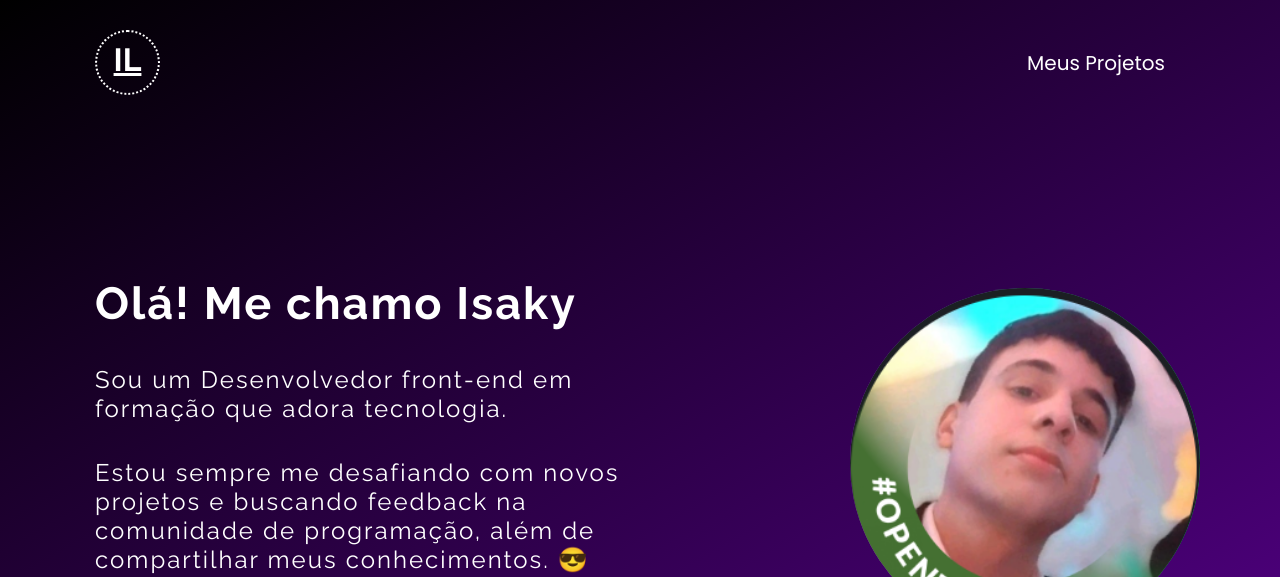
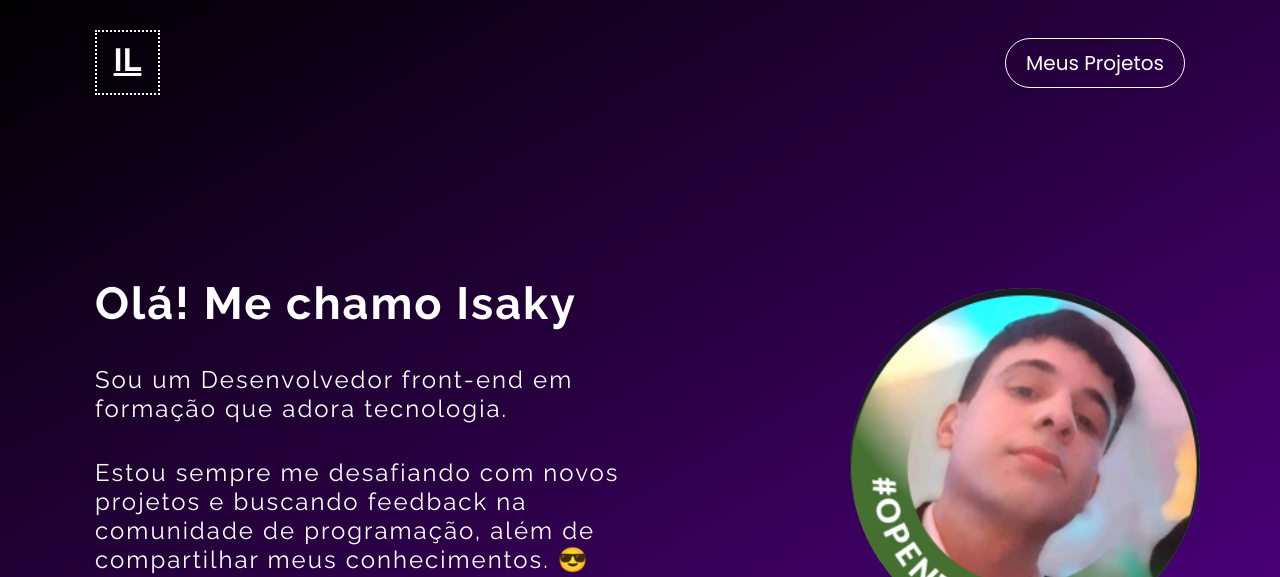
Before and after one commit to isaky11/Meu-Portfolio, a plain HTML site: page index.html in a window 1280 px wide. Shown: the top 577 px of the page. Drawn offline with nearby package versions, Linux system fonts and the light colour scheme.

Commit message:
Mudei a bordas dos #Meus Projetos e adicionei um README.md simples.

```diff
--- a/index.html
+++ b/index.html
@@ -29,7 +29,7 @@
         <nav class="menu">
             <ul>
                 <li>
-                    <a href="#projetos">Meus projetos</a>
+                    <a href="#projetos" class="borda">Meus projetos</a>
                 </li>
             </ul>
         </nav>
--- a/src/css/style.css
+++ b/src/css/style.css
@@ -22,7 +22,6 @@ body{
 .cabecalho .logo{
     width: 65px;
     height: 65px;
-    border-radius: 50%;
     border: 2px dotted #fff;
     text-decoration: underline;
     text-align: center;
@@ -36,8 +35,10 @@ body{
     border: 2px solid #9443d8;
 }
 
-.cabecalho .menu li a{
+.cabecalho .menu li a.borda{
     font-size: 20px;
+    border-radius: 50px;
+    border: 1px solid #fff;
     text-transform: capitalize;
     padding: 10px 20px;
     transition: 0.2s;
```
Also changed, not shown: 1 other file.
